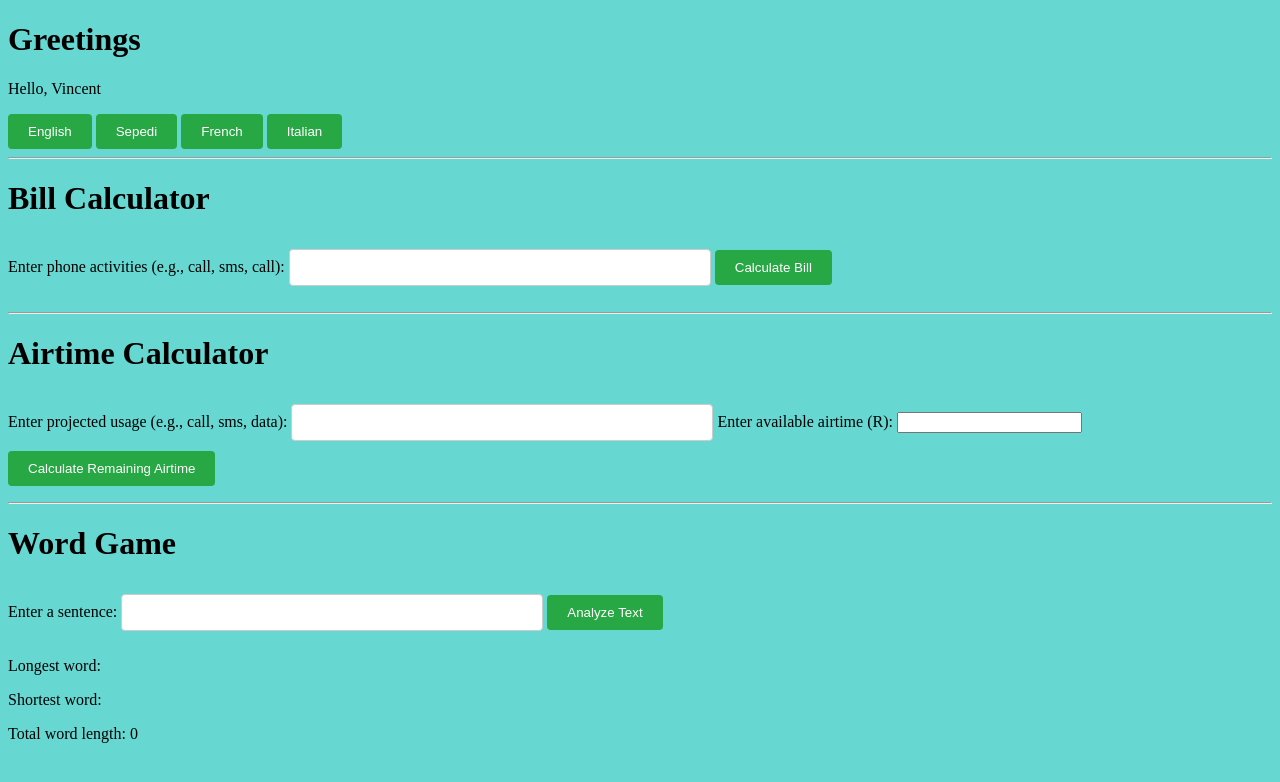
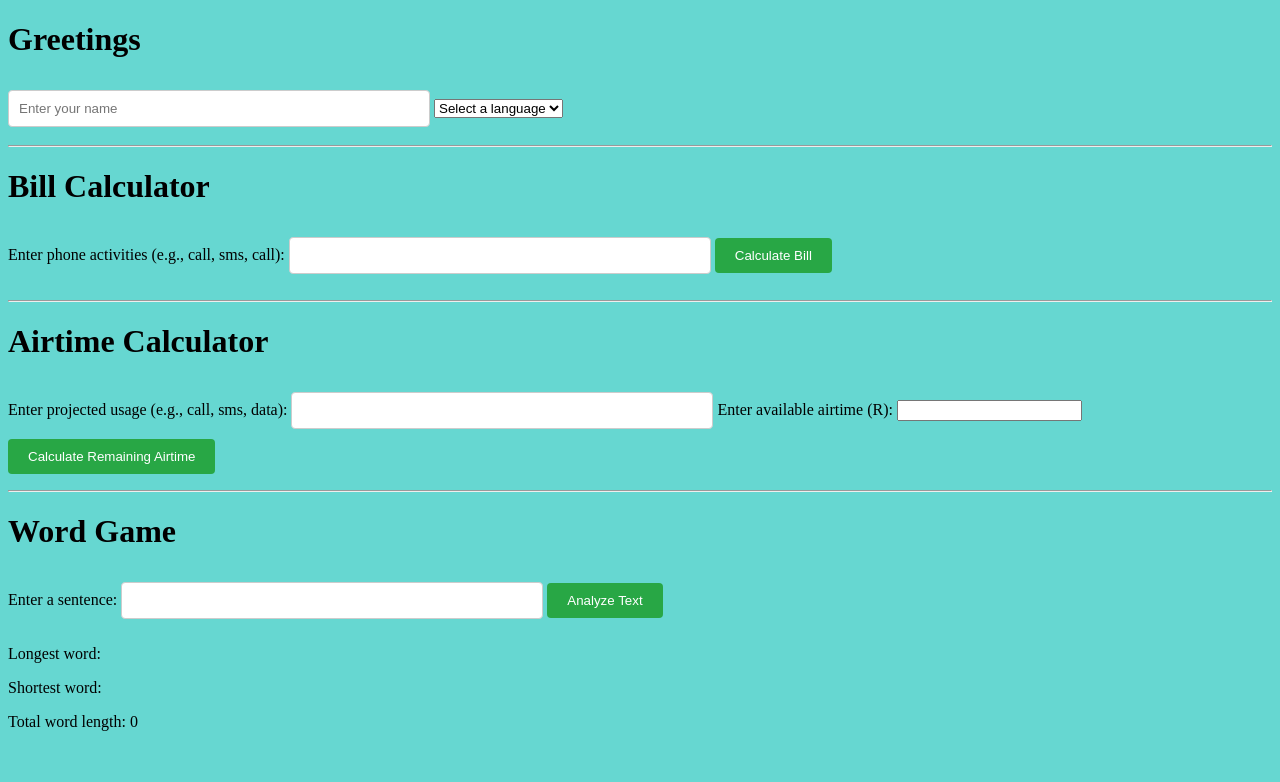
Before and after one commit to vincenthleko/alpinejs-bootcamp-widgets, a plain HTML site: page index.html in a window 1280 px wide. Drawn offline with nearby package versions, Linux system fonts and the light colour scheme.

Commit message:
added input directive

```diff
--- a/greet.js
+++ b/greet.js
@@ -1,16 +1,15 @@
-
 const translations = {
   en: "Hello",
   sp: "Dumela",
-    fr: "Bonjour",
-    it: "Ciao"
-
+  zu: "Sawubona",
+  sh: "Hujambo"
 };
 
 document.addEventListener('alpine:init', () => {
   Alpine.data('greetComponent', () => ({
-      name: 'Vincent',
-      lang: 'en',
+    name: '',
+    lang: '',
+    languageSelected: false,
     get greeting() {
       const greeting = translations[this.lang] || translations['en'];
       return `${greeting}, ${this.name}`;
--- a/index.html
+++ b/index.html
@@ -42,14 +42,20 @@
     </style>
   </head>
   <body>
+
     <div x-data="greetComponent">
       <h1>Greetings</h1>
-      <p x-text="greeting"></p>
-      <button @click="setLanguage('en')">English</button>
-      <button @click="setLanguage('sp')">Sepedi</button>
-      <button @click="setLanguage('fr')">French</button>
-      <button @click="setLanguage('it')">Italian</button>
+      <input type="text" x-model="name" placeholder="Enter your name" />
+      <select x-model="lang" @change="languageSelected = true">
+        <option value="">Select a language</option>
+        <option value="en">English</option>
+        <option value="sp">Sepedi</option>
+        <option value="zu">Zulu</option>
+        <option value="sh">Swahili</option>
+      </select>
+      <p x-show="languageSelected" x-text="greeting"></p>
     </div>
+
     <hr />
 
     <div x-data="phoneBillComponent">
```
Lines whose indentation alone changed are shown as unchanged.
